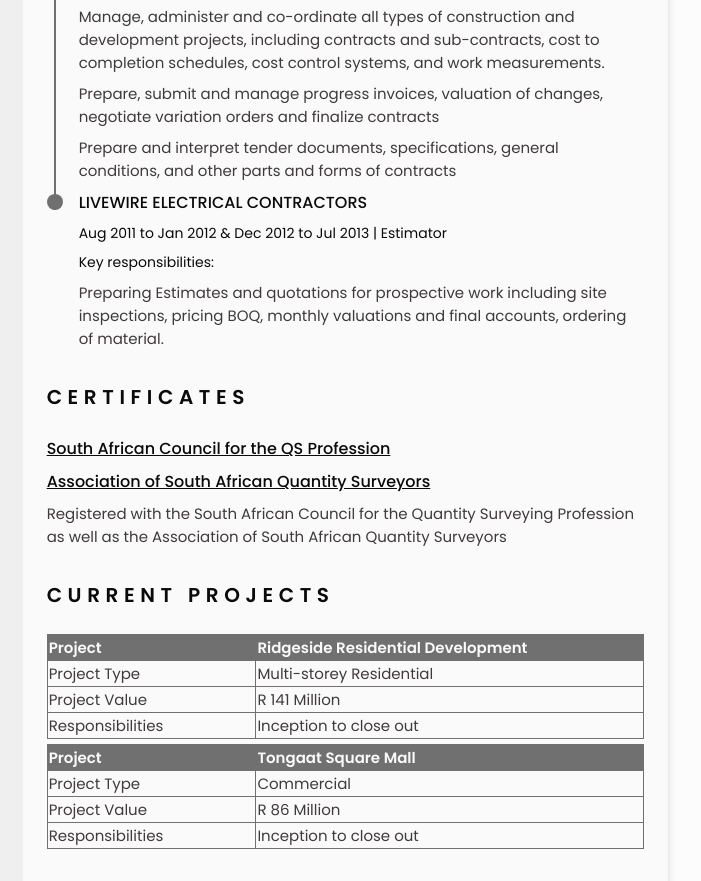
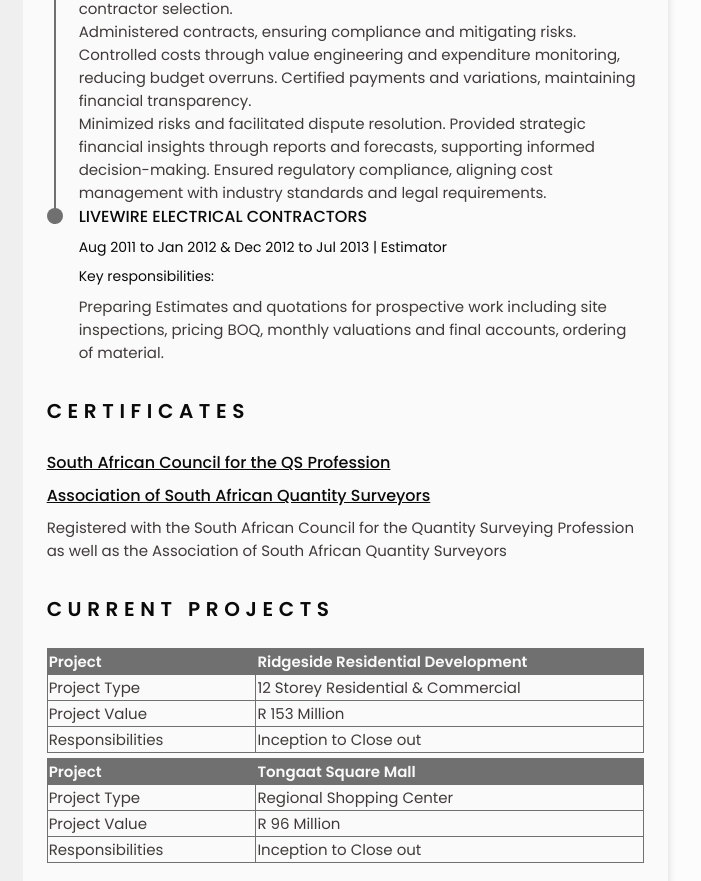
Before and after one commit to Kilumbilo/kilumbilo.github.io, a plain HTML site: page index.html in a window 1280 px wide. Shown: the part 281-1162 px from the top of the page, 456-1157 px from the left. Drawn offline with Linux system fonts and the light colour scheme.

Commit message:
aiqs responsibilities
updated aiqs responsibilities

```diff
--- a/index.html
+++ b/index.html
@@ -270,11 +270,9 @@
                 <span class="experience__company">July 2013 to Current | Candidate QS</span>
                 <span class="experience__company">Key responsibilities: </span>
                 <p>
-                Prepare and evaluate construction and development tenders from information provided by architects, engineers and other design consultants and negotiate and award contracts to successful bidders.</p>
-                <p>Manage, administer and co-ordinate all types of construction and development projects, including contracts and sub-contracts, cost to completion schedules, cost control systems, and work measurements.</p>
-                <p>Prepare, submit and manage progress invoices, valuation of changes, negotiate variation orders and finalize contracts</p>
-                <p>Prepare and interpret tender documents, specifications, general conditions, and other parts and forms of contracts</p>
-                <p></p>
+                  Managed project costs by preparing accurate estimates, budgets, and feasibility studies, ensuring financial viability. Optimized procurement by developing tender documents and evaluating bids for cost-effective contractor selection. <br> Administered contracts, ensuring compliance and mitigating risks. <br>Controlled costs through value engineering and expenditure monitoring, reducing budget overruns. Certified payments and variations, maintaining financial transparency. <br> Minimized risks and facilitated dispute resolution. Provided strategic financial insights through reports and forecasts, supporting informed decision-making. Ensured regulatory compliance, aligning cost management with industry standards and legal requirements.
+                  <span></span>
+                </p>
               </div>
             </div>
           </div>
@@ -410,13 +408,13 @@
 
               <tbody>
                 <tr>
-                  <td>Project Type</td> <td>Multi-storey Residential</td>
+                  <td>Project Type</td> <td>12 Storey Residential & Commercial</td>
                 </tr>
                 <tr>
-                  <td>Project Value</td> <td>R 141 Million</td>
+                  <td>Project Value</td> <td>R 153 Million</td>
                 </tr>
                 <tr>
-                  <td>Responsibilities</td> <td>Inception to close out</td>
+                  <td>Responsibilities</td> <td>Inception to Close out</td>
                 </tr>
               </tbody>
             </table>
@@ -434,13 +432,13 @@
 
               <tbody>
                 <tr>
-                  <td>Project Type</td> <td>Commercial</td>
+                  <td>Project Type</td> <td>Regional Shopping Center</td>
                 </tr>
                 <tr>
-                  <td>Project Value</td> <td>R 86 Million</td>
+                  <td>Project Value</td> <td>R 96 Million</td>
                 </tr>
                 <tr>
-                  <td>Responsibilities</td> <td>Inception to close out</td>
+                  <td>Responsibilities</td> <td>Inception to Close out</td>
                 </tr>
               </tbody>
             </table>
```
Also changed, not shown: QR Code.png (added).
